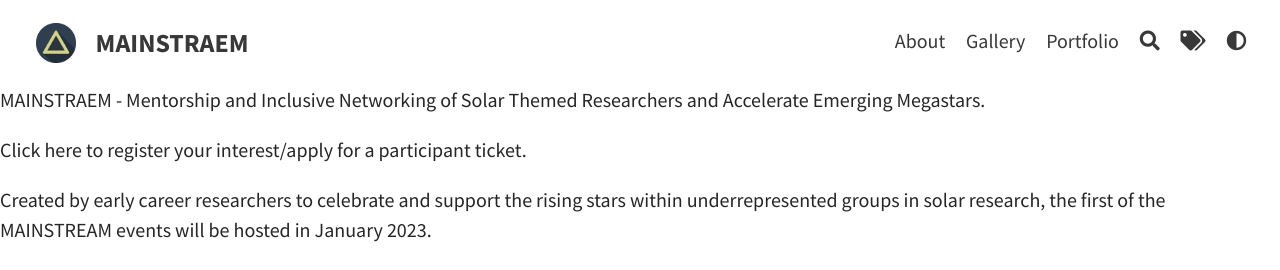
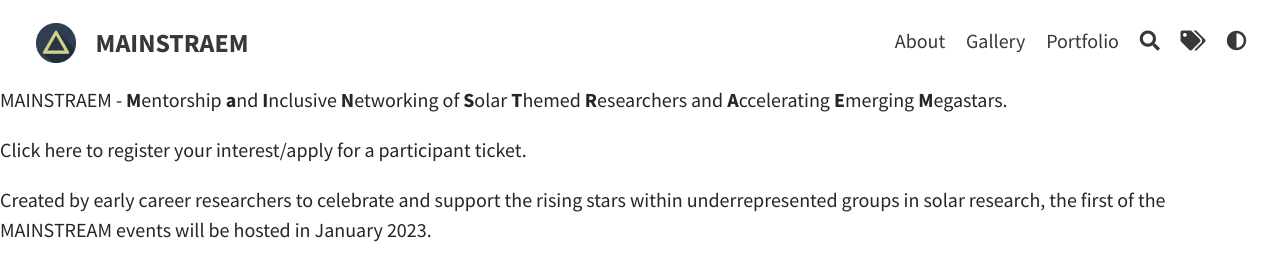
Before and after one commit to MAINSTRAEM/old_website, a Jekyll site: the page built from index.md, in a window 1280 px wide. Shown: the top 270 px of the page. Built offline with Jekyll 4.4.1, drawn with Linux system fonts in a browser that asks for light colours.

Commit message:
Update index.md

```diff
--- a/index.md
+++ b/index.md
@@ -2,7 +2,7 @@
 layout: default
 ---
 
-MAINSTRAEM - Mentorship and Inclusive Networking of Solar Themed Researchers and Accelerate Emerging Megastars.
+MAINSTRAEM - **M**entorship **a**nd **I**nclusive **N**etworking of **S**olar **T**hemed **R**esearchers and **A**ccelerating **E**merging **M**egastars.
 
 Click here to register your interest/apply for a participant ticket.
 
```
